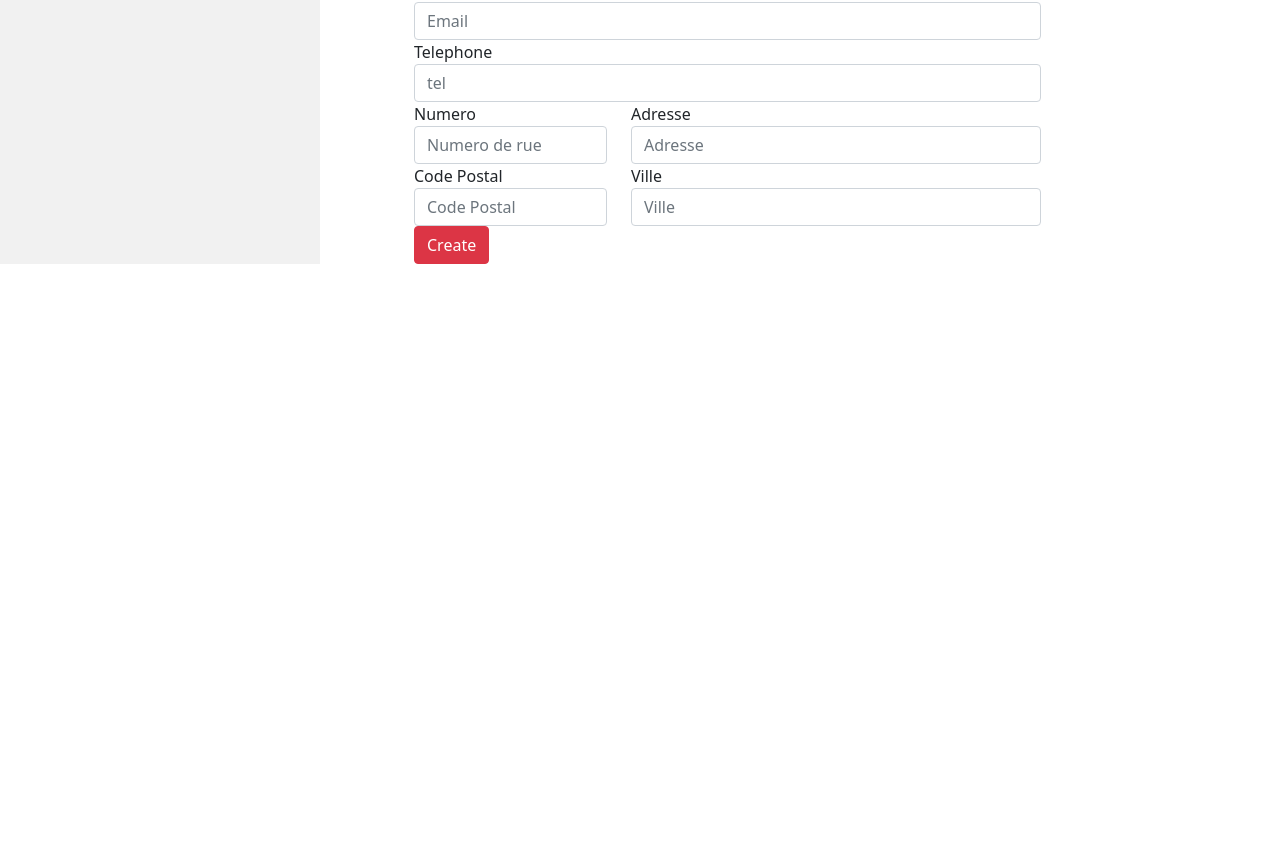
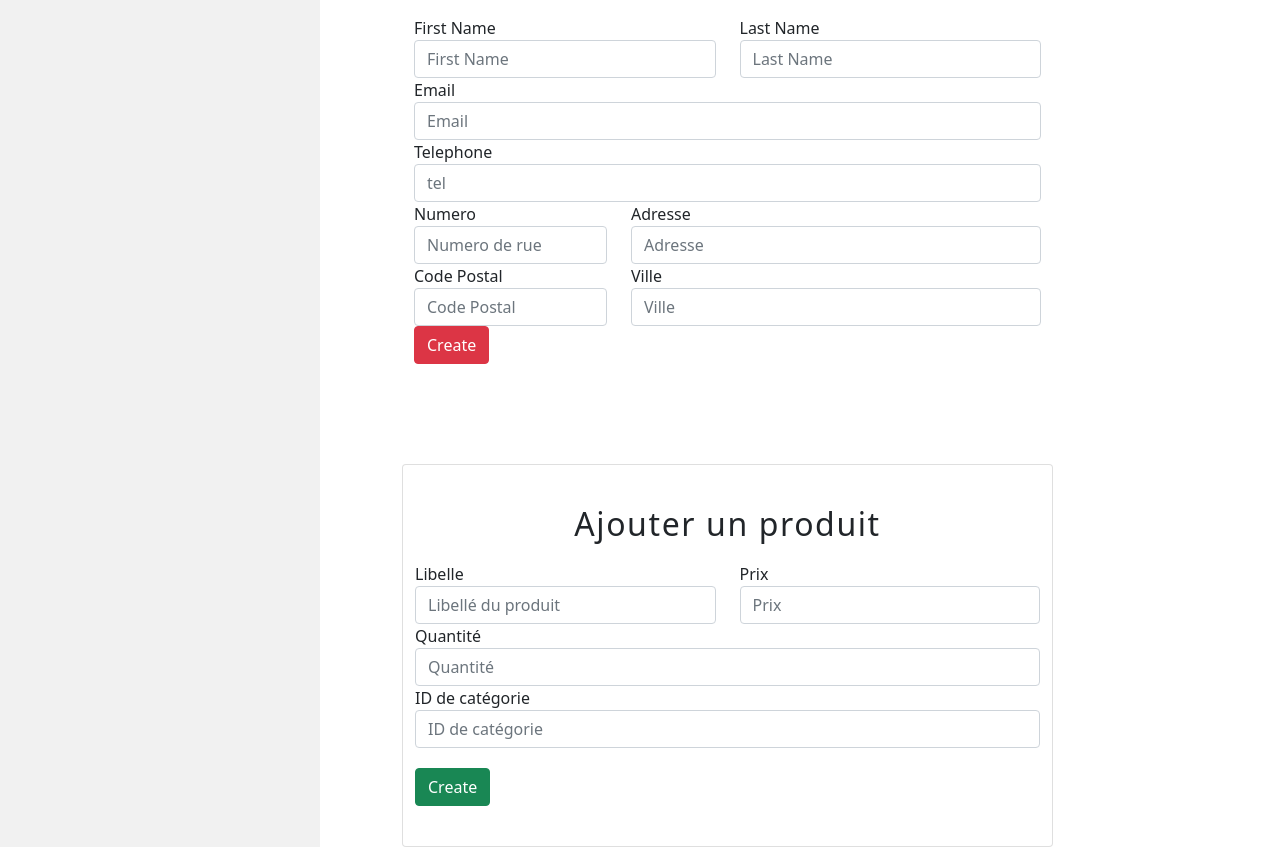
Before and after one commit to remyzer/mspr_triopikeur, a Vue app in the folder CanapiApp/: page / in a window 1280 px wide. Shown: the part 690-1537 px from the top of the page. Before the commit the page ends 954 px from the top, so only its background shows below. Built offline with nearby package versions, Linux system fonts and the light colour scheme; no server answers; the HTML template or start-up script is replaced by a standard one.

Commit message:
maj component + app

```diff
--- a/CanapiApp/src/main.js
+++ b/CanapiApp/src/main.js
@@ -2,4 +2,5 @@ import { createApp } from 'vue';
 import App from './main/webapp/App.vue';
 import 'bootstrap';
 import 'bootstrap/dist/css/bootstrap.min.css';
+
 createApp(App).mount('#app')
--- a/CanapiApp/src/main/webapp/App.vue
+++ b/CanapiApp/src/main/webapp/App.vue
@@ -79,47 +79,50 @@
     </div>
     <div>
       <dashboard />
-      <CreateUser/>
+      <CreateUser />
+      <CreateProduct />
     </div>
   </div>
-
 </div>
 </body>
 </html>
 </template>
 
 <script>
-import dashboard from "./components/dashboard";
 import axios from "axios";
 import CreateUser from "./components/CreateUser";
 import Dashboard from "@/main/webapp/components/dashboard";
+import CreateProduct from "@/main/webapp/components/CreateProduct";
+
 const instance = axios.create({baseURL:"http://localhost:8081"})
+
 
 export default {
   name: 'App',
   components: {
     Dashboard,
-    CreateUser
+    CreateUser,
+    CreateProduct,
   },
   data() {
     return {
-      Clients:[]
+      Clients:[],
     }
   },
+
   mounted() {
     instance.get('/public/listClient')
         .then(response => {
           this.Clients = response.data.data
         })
   },
+
   methods :{
-    showModal(){
 
     }
-  },
-
 
 }
+
 </script>
 
 
--- /dev/null
+++ b/CanapiApp/src/main/webapp/components/CreateProduct.vue
@@ -0,0 +1,78 @@
+<template>
+  <div class="container">
+    <div class="row">
+      <div class="col-md-7 mrgnbtm card add_product_card d-flex justify-content-center" id="add_product">
+        <h2>Ajouter un produit</h2>
+        <form>
+          <div class="row">
+            <div class="form-group col-md-6">
+              <label htmlFor="libelleInput">Libelle</label>
+              <input type="text" class="form-control" v-model="libelle" name="libelle" id="libelle" aria-describedby="emailHelp" placeholder="Libellé du produit" />
+            </div>
+            <div class="form-group col-md-6">
+              <label htmlFor="prixInput">Prix</label>
+              <input type="number" class="form-control" v-model="prix" name="prix" id="prix" placeholder="Prix" />
+            </div>
+          </div>
+          <div class="row">
+            <div class="form-group col-md-12">
+              <label htmlFor="quantiteInput">Quantité</label>
+              <input type="number" class="form-control" v-model="quantite" name="quantite" id="quantite" aria-describedby="emailHelp" placeholder="Quantité" />
+            </div>
+            <div class="form-group col-md-12">
+              <label htmlFor="categoryIdInput">ID de catégorie</label>
+              <input type="number" class="form-control" v-model="idcategory" name="idcategory" id="idcategory" aria-describedby="idcategoryHelp" placeholder="ID de catégorie" />
+            </div>
+          </div>
+          <button type="button" style="margin-top: 20px" @click='createUser()' class="btn btn-success">Create</button>
+        </form>
+      </div>
+    </div>
+  </div>
+</template>
+
+<script>
+
+export default {
+  name: 'CreateProduct',
+  data() {
+    return {
+      libelle: '',
+      prix: '',
+      quantite: '',
+      idcategory: '',
+    }
+  },
+  methods: {
+    createProduct() {
+      console.log(this.libelle)
+      const payload = {
+        libelle: this.libelle,
+        prix: this.prix,
+        quantite: this.quantite,
+        idcategory: this.idcategory,
+      }
+      this.$emit('createProduct', payload)
+      this.clearForm();
+    },
+    clearForm() {
+      this.libelle = "";
+      this.prix = "";
+      this.quantite = "";
+      this.idcategory = "";
+    }
+  }
+}
+
+</script>
+
+<style>
+.container {
+  margin-top: 100px;
+  width: 60%;
+}
+
+.add_product_card {
+  padding: 40px;
+}
+</style>
--- a/CanapiApp/src/main/webapp/components/dashboard.vue
+++ b/CanapiApp/src/main/webapp/components/dashboard.vue
@@ -15,8 +15,8 @@
         </div>
         <h5 class="card-title">Accéder rapidement :</h5>
         <div class="boutons_acces_options d-flex justify-content-evenly" id="first_option_line">
-          <a href="#" class="btn btn-secondary option_access_btn btn-sm">Ajouter un client</a>
-          <a href="#" class="btn btn-secondary option_access_btn btn-sm">Ajouter un produit</a>
+          <a href="#add_client" class="btn btn-secondary option_access_btn btn-sm">Ajouter un client</a>
+          <a href="#add_product" class="btn btn-secondary option_access_btn btn-sm">Ajouter un produit</a>
           <a href="#" class="btn btn-secondary option_access_btn btn-sm">Réassort produits</a>
         </div>
         <div class="boutons_acces_options d-flex justify-content-evenly" id="second_option_line">
@@ -30,8 +30,6 @@
 </template>
 
 <script>
-import CreateUser from "./CreateUser";
-
 export default {
   name: "dashboard"
 }
```
Also changed, not shown: 1 other file (tests, documents, lock files or other folders).
